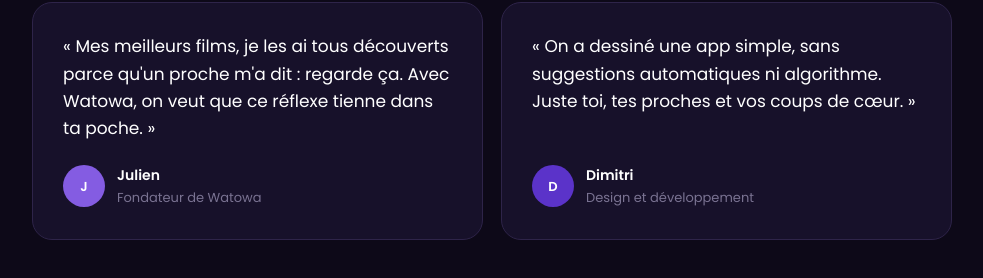
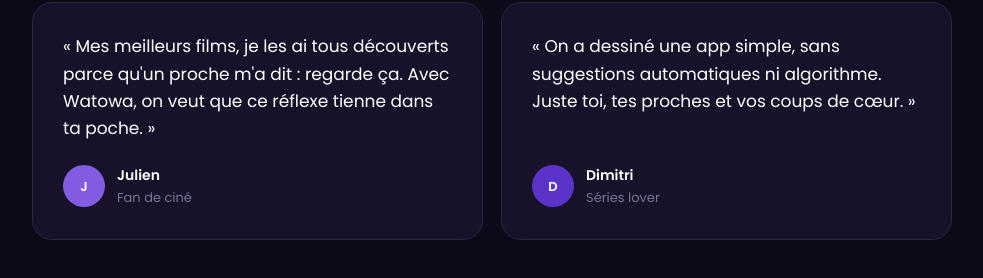
Before and after one commit to Watowa/website, a plain HTML site: page index.html in a window 1280 px wide. Shown: the part 4373-4651 px from the top of the page, without its empty margins (148-1131 px from the left). Drawn offline with Linux system fonts and the light colour scheme.

Commit message:
Update index.html

```diff
--- a/index.html
+++ b/index.html
@@ -243,11 +243,11 @@
       <div class="founders">
         <figure class="founder">
           <blockquote>«&nbsp;Mes meilleurs films, je les ai tous découverts parce qu'un proche m'a dit&nbsp;: regarde ça. Avec Watowa, on veut que ce réflexe tienne dans ta poche.&nbsp;»</blockquote>
-          <figcaption class="who"><span class="avatar" style="background:#845CE2">J</span><span><b>Julien</b><span>Fondateur de Watowa</span></span></figcaption>
+          <figcaption class="who"><span class="avatar" style="background:#845CE2">J</span><span><b>Julien</b><span>Fan de ciné</span></span></figcaption>
         </figure>
         <figure class="founder">
           <blockquote>«&nbsp;On a dessiné une app simple, sans suggestions automatiques ni algorithme. Juste toi, tes proches et vos coups de cœur.&nbsp;»</blockquote>
-          <figcaption class="who"><span class="avatar" style="background:#5B33C9">D</span><span><b>Dimitri</b><span>Design et développement</span></span></figcaption>
+          <figcaption class="who"><span class="avatar" style="background:#5B33C9">D</span><span><b>Dimitri</b><span>Séries lover</span></span></figcaption>
         </figure>
       </div>
     </div>
```
